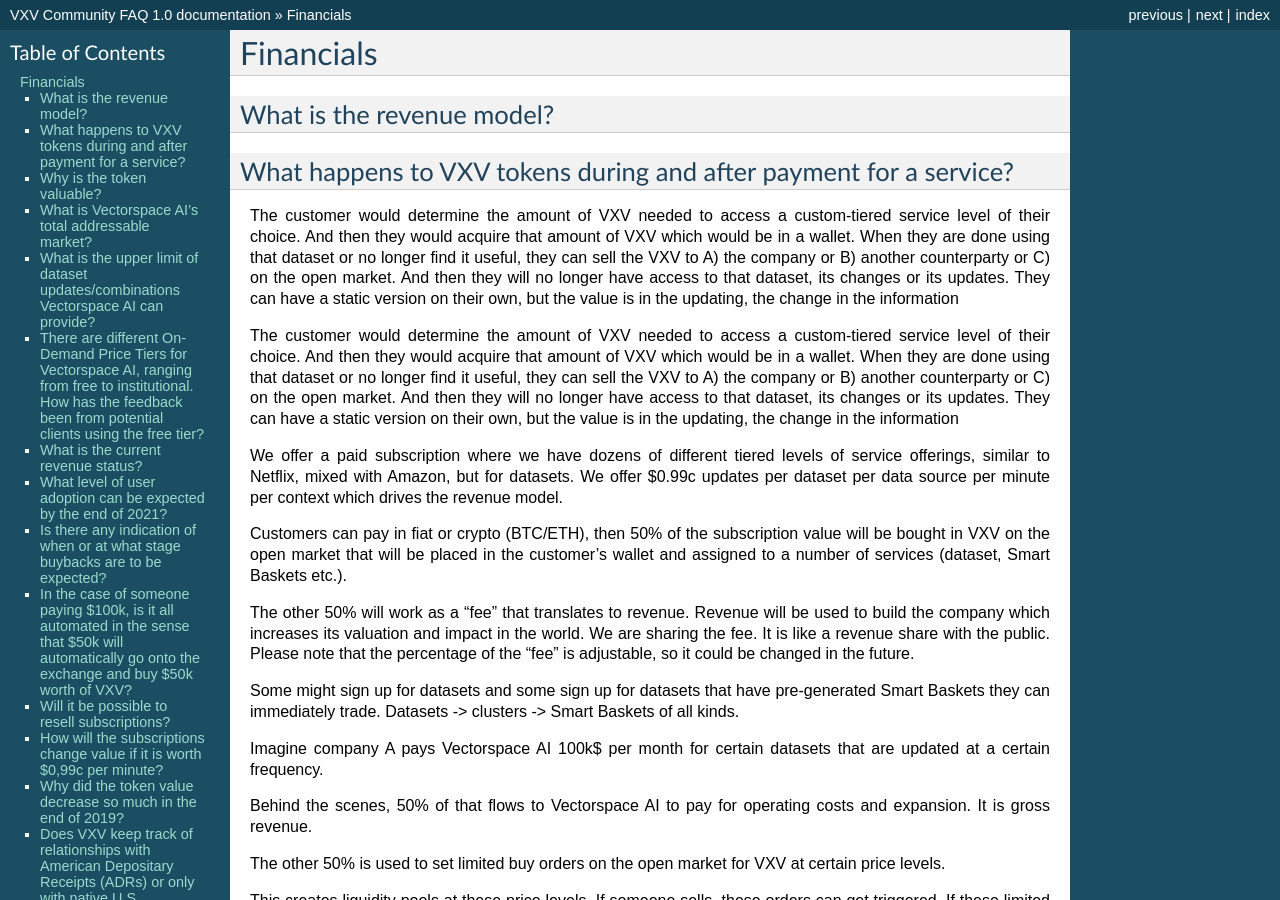
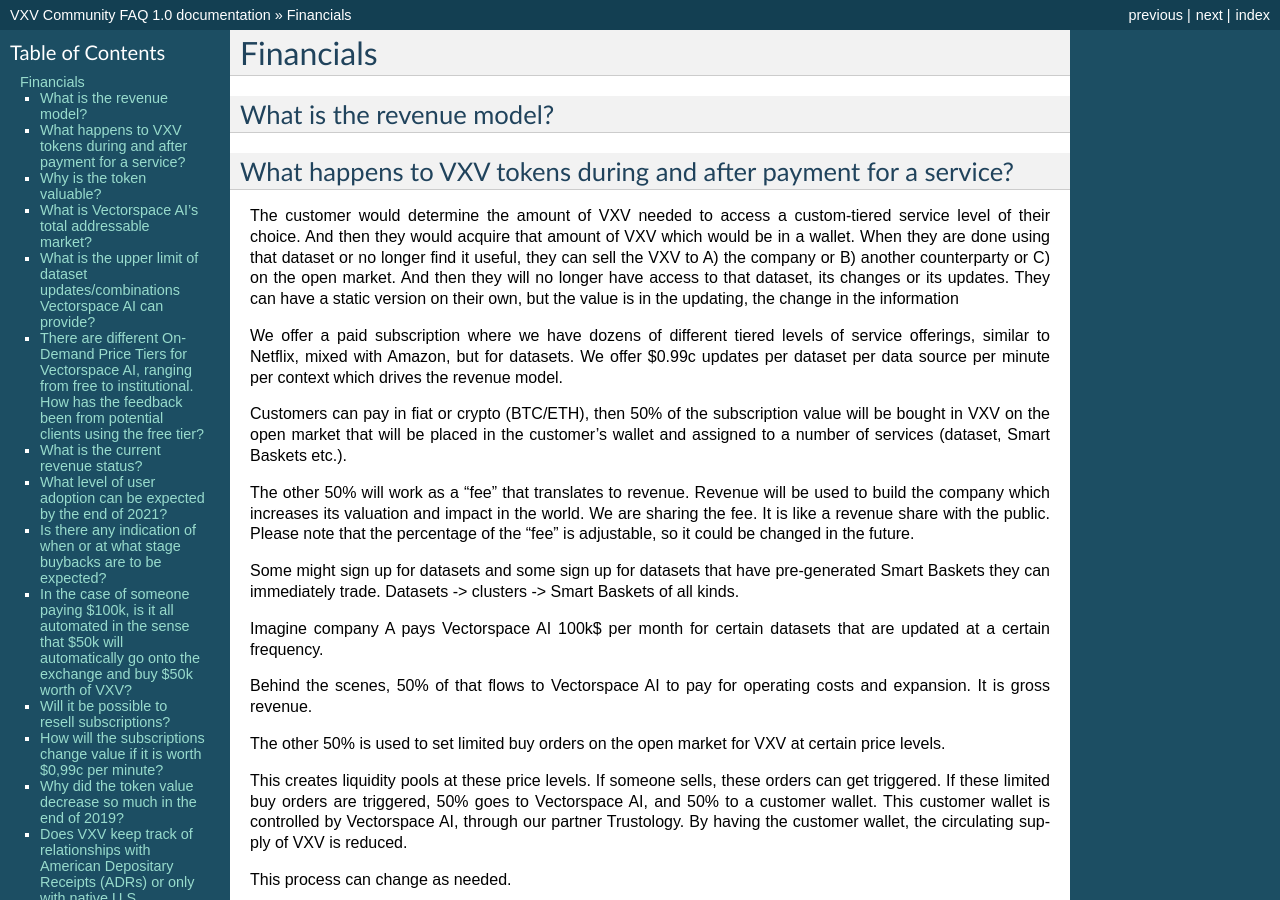
Before and after one commit to vxvfaq/vxvfaq, a Sphinx documentation site: the page built from docs/financials.rst, in a window 1280 px wide and 900 px high. Built offline with Sphinx 7.4.7, drawn with Linux system fonts in a browser that asks for light colours.

Commit message:
Update financials.rst

```diff
--- a/docs/financials.rst
+++ b/docs/financials.rst
@@ -6,9 +6,6 @@
 
 What happens to VXV tokens during and after payment for a service?
 -------
-
-The customer would determine the amount of VXV needed to access a custom-tiered service level of their choice. And then they would acquire that amount of VXV which would be
-in a wallet. When they are done using that dataset or no longer find it useful, they can sell the VXV to A) the company or B) another counterparty or C) on the open market. And then they will no longer have access to that dataset, its changes or its updates. They can have a static version on their own, but the value is in the updating, the change in the information
 
 The customer would determine the amount of VXV needed to access a custom-tiered service level of their choice. And then they would acquire that amount of VXV which would be
 in a wallet. When they are done using that dataset or no longer find it useful, they can sell the VXV to A) the company or B) another counterparty or C) on the open market. And
```
